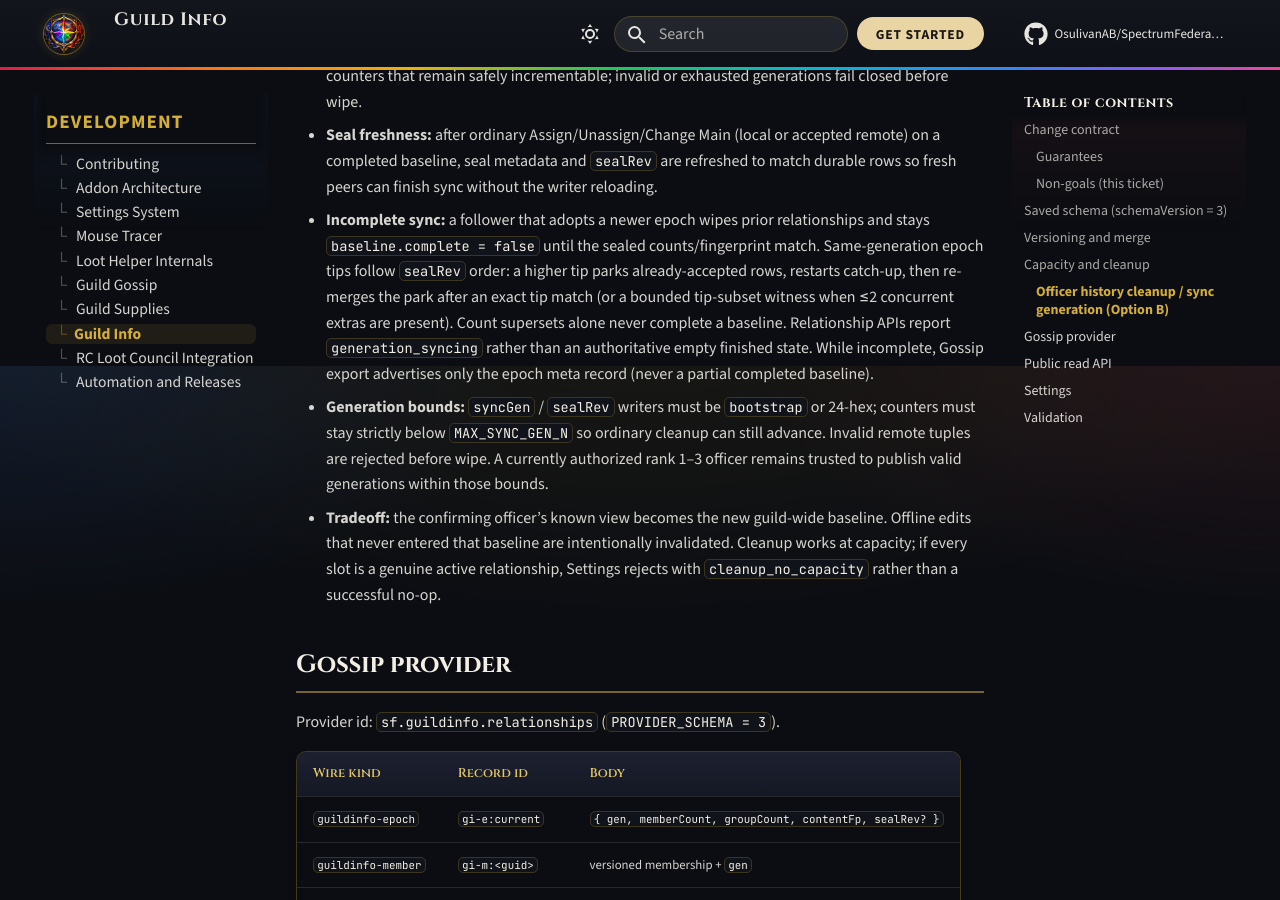
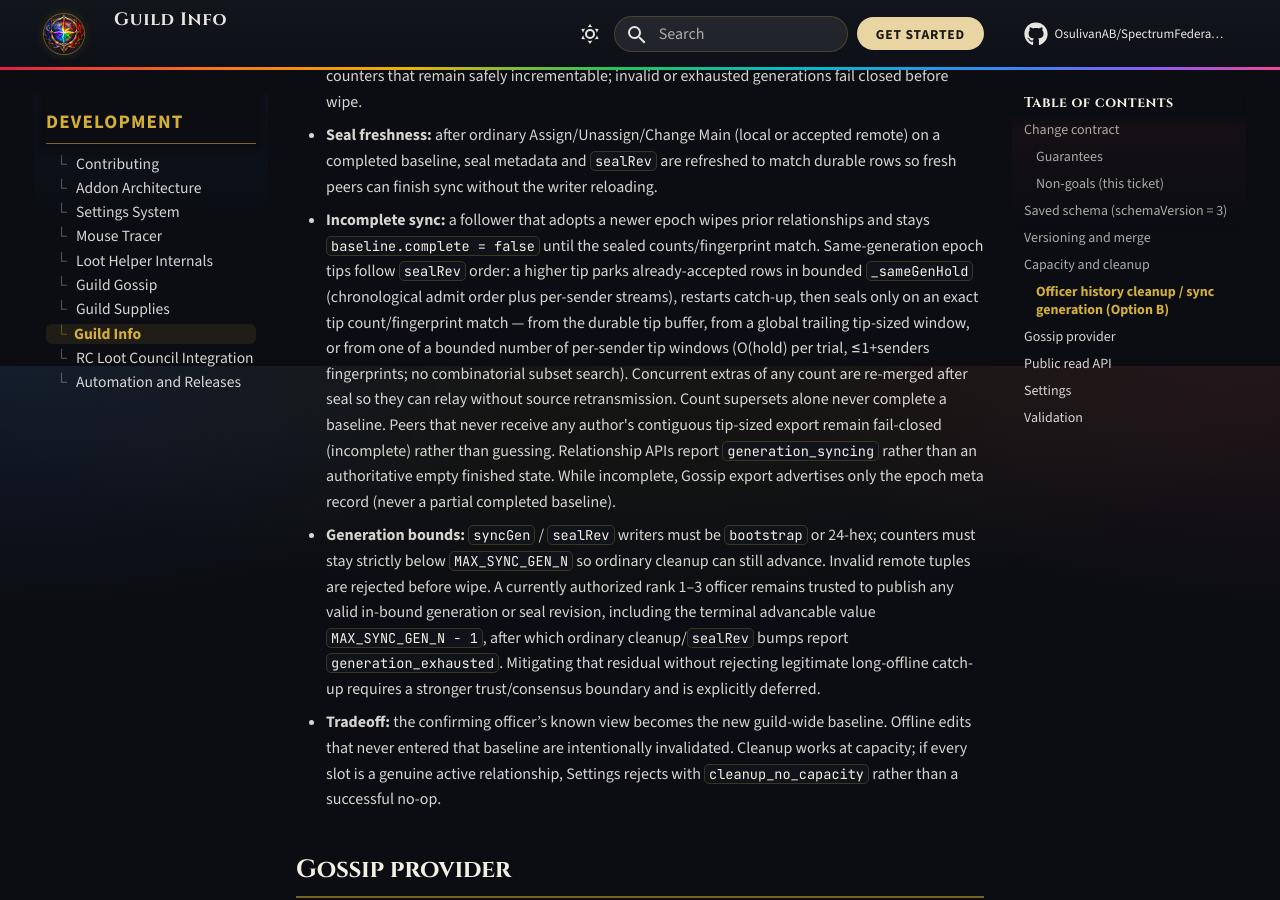
Before and after one commit to OsulivanAB/SpectrumFederation, an MkDocs documentation site: the page built from docs/development/guild-info/index.md, in a window 1280 px wide and 900 px high, scrolled down 5034 px. Built offline with MkDocs 1.6.1 and Material for MkDocs 9.7.7, drawn with Linux system fonts in a browser that asks for light colours; comment, search, counter and statistics services are not loaded.

Commit message:
Fix Guild Info same-gen tip windows without combinatorial search (#402)
Replace TipSubsetWitnessed with bounded global and per-sender chronological
tip windows so three or more concurrent extras converge and relay, keep
fingerprint work O(hold)+O(senders), and document DEFER for terminal MAX-1
trusted-officer generation/seal exhaustion.

Co-authored-by: Anthony <OsulivanAB@users.noreply.github.com>

```diff
--- a/docs/development/guild-info/index.md
+++ b/docs/development/guild-info/index.md
@@ -120,8 +120,8 @@ Ranks 1–3 may run **Clean up retained Guild Info history** in Settings. This i
 - **Discards:** empty solo-main shells, unassign tombstones, forwarding aliases, and other obsolete groups that are not part of a visible relationship.
 - **Generation:** commits a new guild-scoped `syncGen` and sealed `baseline` (`memberCount` / `groupCount` / `contentFp` / `sealRev`). Older-generation member/group wires are rejected even with higher individual `ver.n`. Competing cleanups at the same `n` tie-break on lexicographic writer nonce `w`. Remote generations must use canonical writer ids (`bootstrap` or 24-hex) and counters that remain safely incrementable; invalid or exhausted generations fail closed before wipe.
 - **Seal freshness:** after ordinary Assign/Unassign/Change Main (local or accepted remote) on a completed baseline, seal metadata and `sealRev` are refreshed to match durable rows so fresh peers can finish sync without the writer reloading.
-- **Incomplete sync:** a follower that adopts a newer epoch wipes prior relationships and stays `baseline.complete = false` until the sealed counts/fingerprint match. Same-generation epoch tips follow `sealRev` order: a higher tip parks already-accepted rows, restarts catch-up, then re-merges the park after an exact tip match (or a bounded tip-subset witness when ≤2 concurrent extras are present). Count supersets alone never complete a baseline. Relationship APIs report `generation_syncing` rather than an authoritative empty finished state. While incomplete, Gossip export advertises only the epoch meta record (never a partial completed baseline).
-- **Generation bounds:** `syncGen` / `sealRev` writers must be `bootstrap` or 24-hex; counters must stay strictly below `MAX_SYNC_GEN_N` so ordinary cleanup can still advance. Invalid remote tuples are rejected before wipe. A currently authorized rank 1–3 officer remains trusted to publish valid generations within those bounds.
+- **Incomplete sync:** a follower that adopts a newer epoch wipes prior relationships and stays `baseline.complete = false` until the sealed counts/fingerprint match. Same-generation epoch tips follow `sealRev` order: a higher tip parks already-accepted rows in bounded `_sameGenHold` (chronological admit order plus per-sender streams), restarts catch-up, then seals only on an exact tip count/fingerprint match — from the durable tip buffer, from a global trailing tip-sized window, or from one of a bounded number of per-sender tip windows (O(hold) per trial, ≤1+senders fingerprints; no combinatorial subset search). Concurrent extras of any count are re-merged after seal so they can relay without source retransmission. Count supersets alone never complete a baseline. Peers that never receive any author's contiguous tip-sized export remain fail-closed (incomplete) rather than guessing. Relationship APIs report `generation_syncing` rather than an authoritative empty finished state. While incomplete, Gossip export advertises only the epoch meta record (never a partial completed baseline).
+- **Generation bounds:** `syncGen` / `sealRev` writers must be `bootstrap` or 24-hex; counters must stay strictly below `MAX_SYNC_GEN_N` so ordinary cleanup can still advance. Invalid remote tuples are rejected before wipe. A currently authorized rank 1–3 officer remains trusted to publish any valid in-bound generation or seal revision, including the terminal advancable value `MAX_SYNC_GEN_N - 1`, after which ordinary cleanup/`sealRev` bumps report `generation_exhausted`. Mitigating that residual without rejecting legitimate long-offline catch-up requires a stronger trust/consensus boundary and is explicitly deferred.
 - **Tradeoff:** the confirming officer’s known view becomes the new guild-wide baseline. Offline edits that never entered that baseline are intentionally invalidated. Cleanup works at capacity; if every slot is a genuine active relationship, Settings rejects with `cleanup_no_capacity` rather than a successful no-op.
 
 ## Gossip provider
```
Also changed, not shown: CHANGELOG.md (+8 -0 lines), 7 other files.
